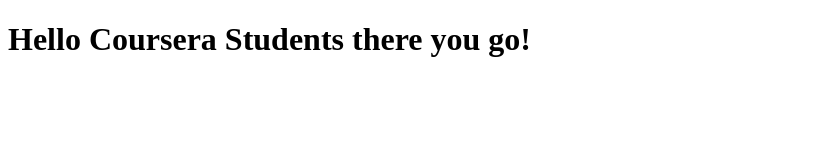
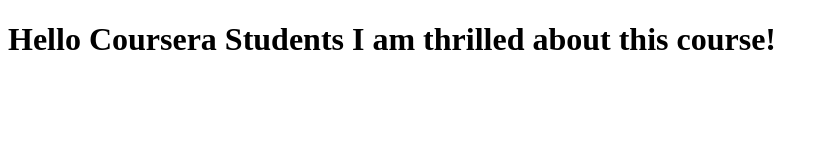
Before and after one commit to krithikam589/spa-coursera, a plain HTML site: page index.html in a window 1280 px wide. Shown: the whole page, without its empty margins (0-828 px from the left). Drawn offline with Linux system fonts and the light colour scheme.

Commit message:
New version of web file

```diff
--- a/index.html
+++ b/index.html
@@ -6,6 +6,6 @@
 </meta>
 </head>
 <body>
-<h1>Hello Coursera Students there you go!</h1>
+<h1>Hello Coursera Students I am thrilled about this course!</h1>
 </body>
 </html>
```
